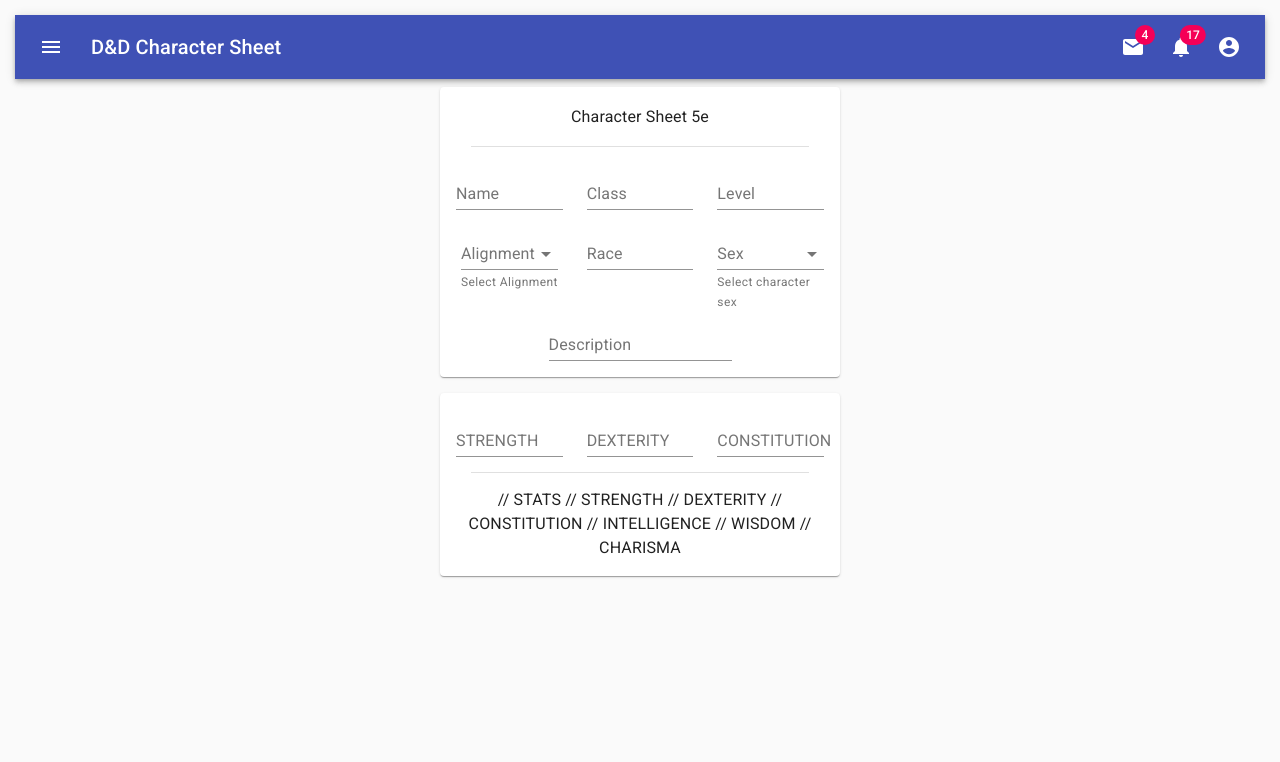
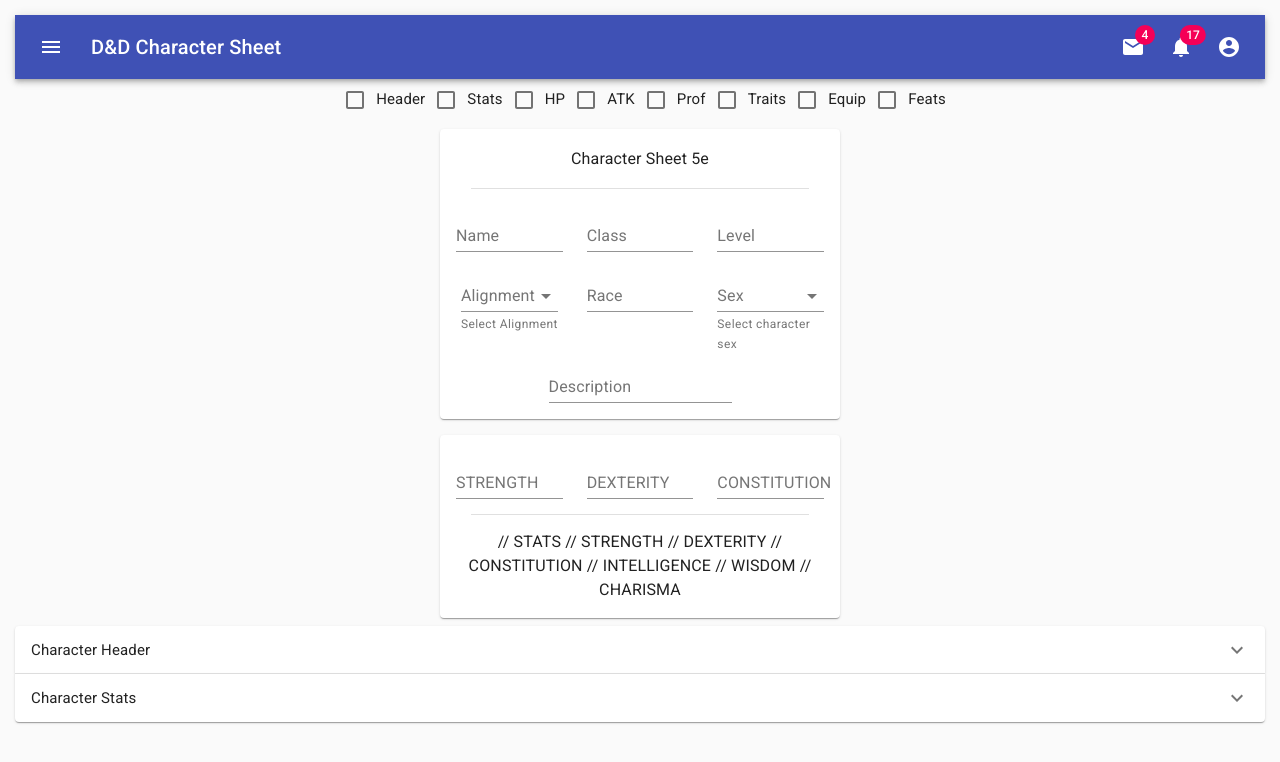
Before and after one commit to vpvnguyen/dnd-character-sheet-5e, a Next.js app in the folder app/: page /Sheet in a window 1280 px wide. Shown: the top 762 px of the page. Built offline with nearby package versions, Linux system fonts and the light colour scheme.

Commit message:
render panel

```diff
--- a/app/pages/Sheet.js
+++ b/app/pages/Sheet.js
@@ -1,16 +1,18 @@
 import React from "react";
 
 import Layout from "../components/Layout";
+import CharSelect from "../components/CharSheet/CharSelect";
 import CharHeader from "../components/CharSheet/CharHeader";
 import CharStats from "../components/CharSheet/CharStats";
-// import Panel from "../test/Panel";
+import Panel from "../test/Panel";
 
 const Sheet = () => (
   <>
     <Layout>
+      <CharSelect />
       <CharHeader />
       <CharStats />
-      {/* <Panel /> */}
+      <Panel />
     </Layout>
   </>
 );
```
